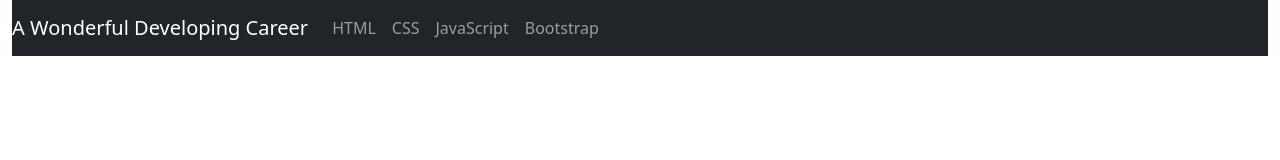
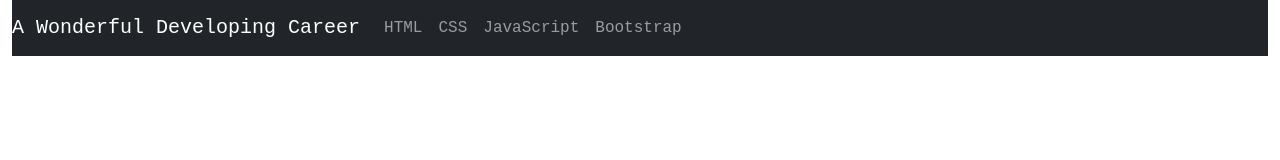
Before and after one commit to LillardS/BootstrapNavbar, a plain HTML site: page index.html in a window 1280 px wide. Drawn offline with nearby package versions, Linux system fonts and the light colour scheme.

Commit message:
basic styles

```diff
--- a/style.css
+++ b/style.css
@@ -0,0 +1,6 @@
+* {
+    font-size: large;
+    font-family: monospace;
+    font-weight: 500;
+    text-decoration: none;
+}
```
Also changed, not shown: index.html (+2 -0 lines).
